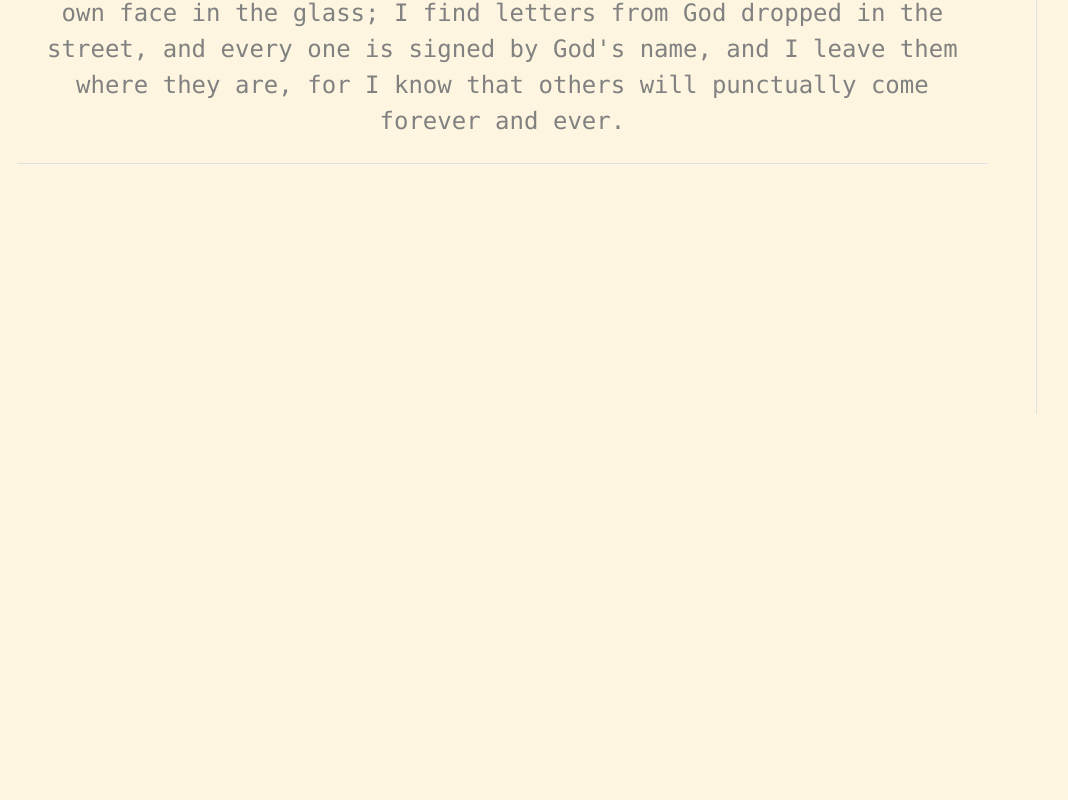
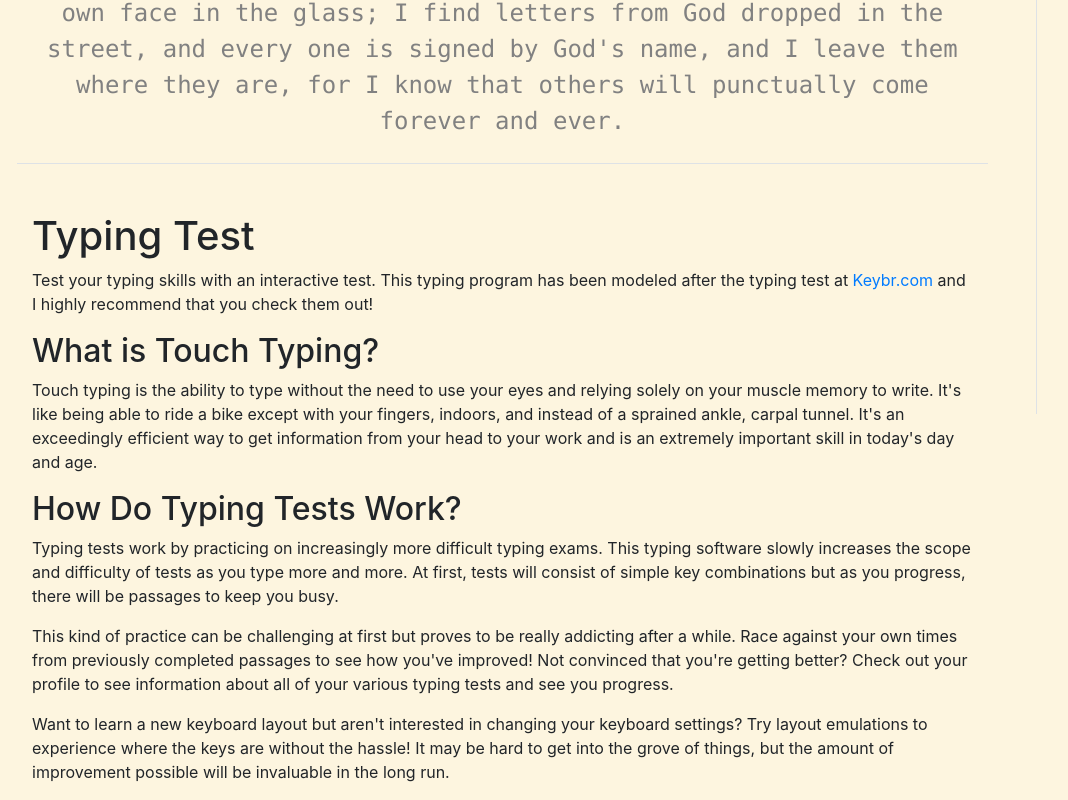
Before and after one commit to IzzyBeraja/Time-Manager-FrontEnd, a React (Create React App) app: page / in a window 1280 px wide. Shown: the part 306-1106 px from the top of the page, without its empty margins (31-1099 px from the left). Before the commit the page ends 800 px from the top, so only its background shows below. Built offline with nearby package versions, Linux system fonts and the light colour scheme.

Commit message:
Added markdown support! 📑

```diff
--- a/package.json
+++ b/package.json
@@ -17,6 +17,7 @@
     "node-sass": "^4.14.1",
     "react": "^16.13.1",
     "react-dom": "^16.13.1",
+    "react-markdown": "^4.3.1",
     "react-router-dom": "^5.2.0",
     "react-scripts": "3.4.3",
     "typescript": "^3.7.5"
--- a/src/components/Practice/Practice.tsx
+++ b/src/components/Practice/Practice.tsx
@@ -1,11 +1,15 @@
 import React, { useEffect, useState } from "react";
 import { getKeySet } from "keysets/colemak";
 import TypeTest from "components/TypeTest";
+import ReactMarkdown from "react-markdown";
 
 import { Stats, TestResults } from "types";
 import { getTest } from "services/TypeTestService";
 
+// > Move file from public. For some reason can only read from public
+
 const Practice = () => {
+  const [md, setMd] = useState("");
   const [text, setText] = useState("");
   const [keySet, setKeySet] = useState(getKeySet());
   const [stats, setStats] = useState<Stats>({
@@ -24,6 +28,12 @@ const Practice = () => {
     setStats(statsFromStorage);
     setText(getTest().text);
     setKeySet(getKeySet());
+
+    fetch("content/practice.md")
+      .then(r => r.text())
+      .then(text => {
+        setMd(text);
+      });
   }, []);
 
   const handleTestFinish = (results: TestResults) => {
@@ -91,6 +101,9 @@ const Practice = () => {
         stats={stats}
         onTestFinish={handleTestFinish}
       />
+      <div className="container mt-5">
+        <ReactMarkdown source={md} />
+      </div>
     </div>
   );
 };
```
Also changed, not shown: public/content/help.md (added), public/content/practice.md (renamed from content/practice.md), 1 other file (tests, documents, lock files or other folders).
